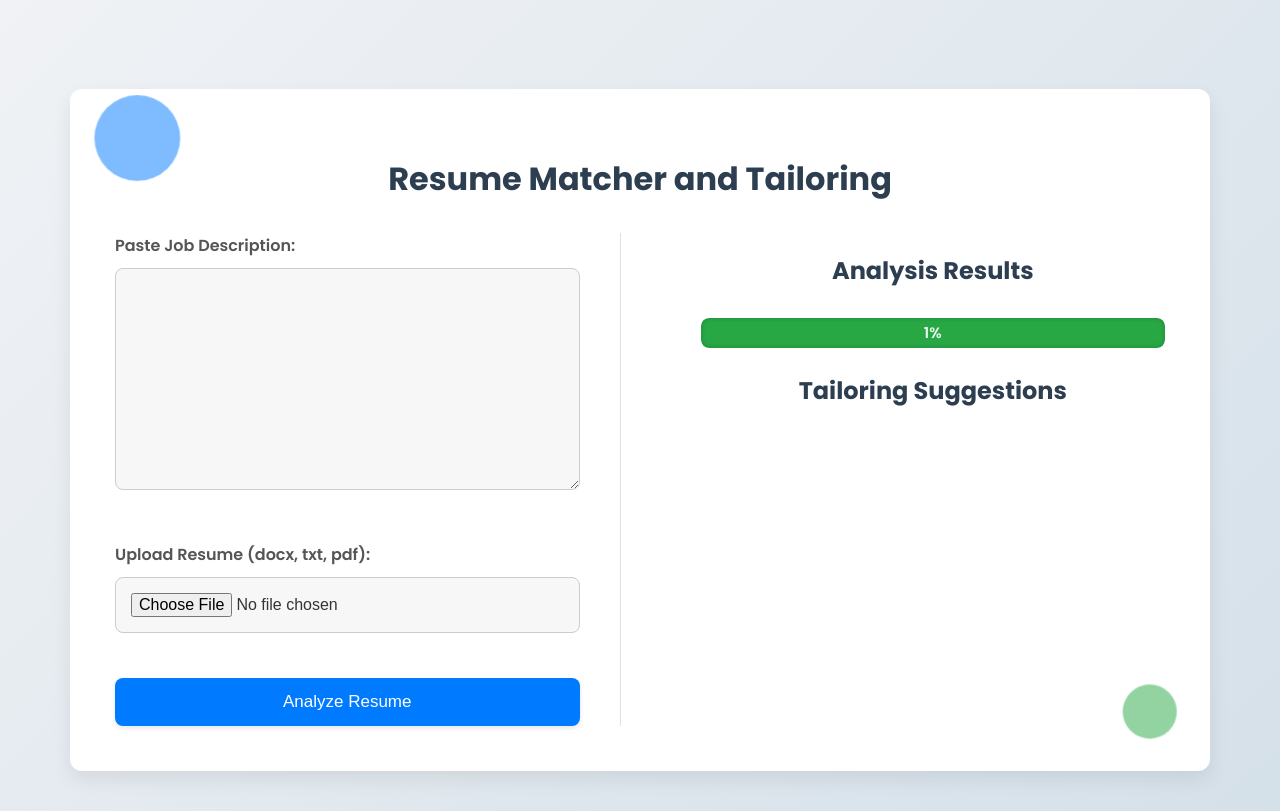
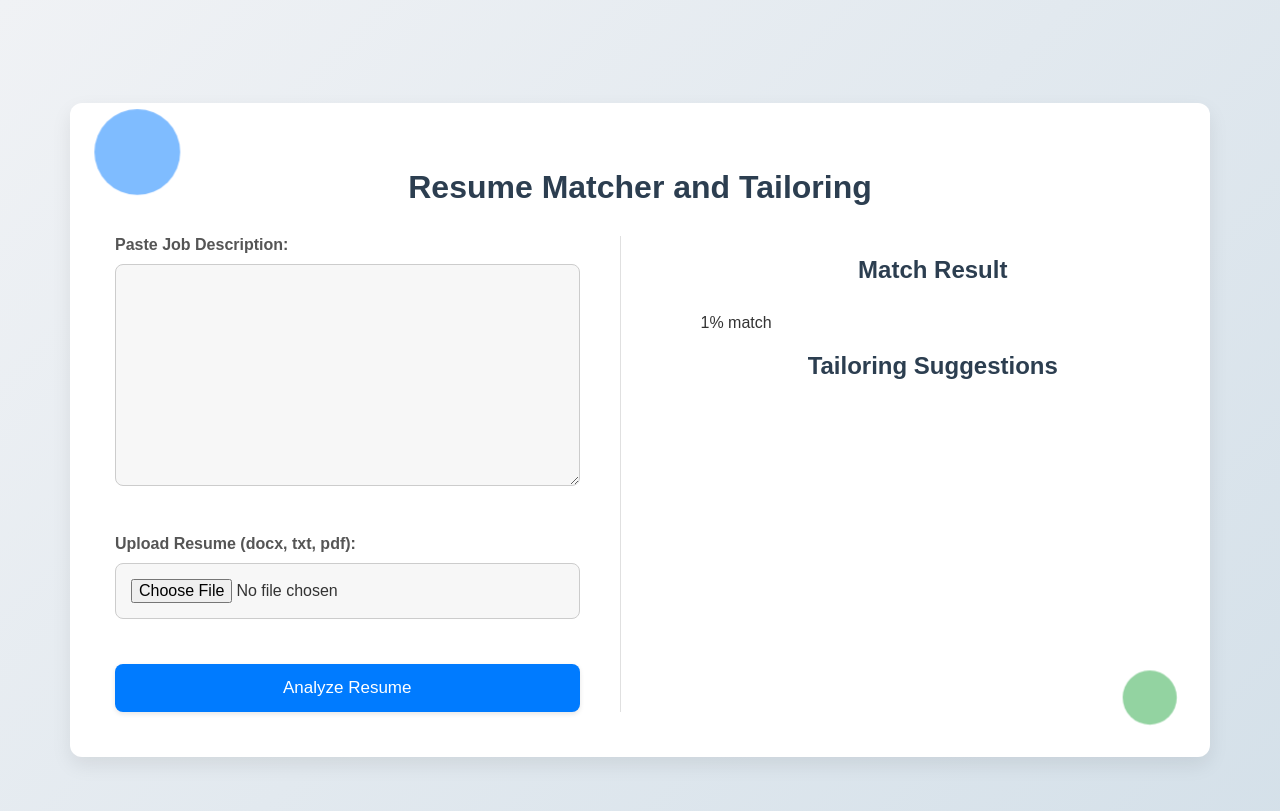
Before and after one commit to krakken190/Resume-Scorer-against-JD-and-Tailoring, a Flask app: template templates/index.html in a window 1280 px wide. Shown: the top 811 px of the page. Run offline with Flask 3, Linux system fonts and the light colour scheme; the template is opened without the code that fills it: most values are stand-ins (such as "Sample title", 1, 10 or a date in 2020).

Commit message:
Update index.html

```diff
--- a/templates/index.html
+++ b/templates/index.html
@@ -7,8 +7,8 @@
     <link rel="stylesheet" href="{{ url_for('static', filename='style.css') }}">
 
     <link rel="preconnect" href="https://fonts.googleapis.com">
-<link rel="preconnect" href="https://fonts.gstatic.com" crossorigin>
-<link href="https://fonts.googleapis.com/css2?family=Poppins:wght@300;400;500;600;700&display=swap" rel="stylesheet">
+    <link rel="preconnect" href="https://fonts.gstatic.com" crossorigin>
+    <link href="https://fonts.googleapis.com/css2?family=Inter:wght@400;600&display=swap" rel="stylesheet">
 </head>
 <body>
     <div class="container">
@@ -27,14 +27,17 @@
                     <button type="submit" class="button">Analyze Resume</button>
                 </form>
             </div>
+
             <div class="results-section">
                 {% if match_percentage %}
-                <h2>Analysis Results</h2>
-                <div class="percentage-bar-container">
-                    <div class="percentage-bar" style="width: '{{ match_percentage }}%';">
-                        <span class="percentage-text">{{ match_percentage }}%</span>
+                    <div class="result-container">
+                        <h2>Match Result</h2>
+                        <div class="progress-container">
+                            <div class="percentage-bar" id="progressBar"></div>
+                        </div>
+                        <div class="percentage-label">{{ match_percentage }}% match</div>
                     </div>
-                </div>
+
                     {% if "good match" in suggestions.lower() %}
                         <p class="success">{{ suggestions }}</p>
                     {% elif "Error" in match_percentage %}
@@ -55,5 +58,15 @@
             </div>
         </div>
     </div>
+
+    {% if match_percentage %}
+    <script>
+        document.addEventListener('DOMContentLoaded', () => {
+            const bar = document.getElementById('progressBar');
+            const percent = parseFloat("{{ match_percentage }}");
+            bar.style.width = percent + '%';
+        });
+    </script>
+    {% endif %}
 </body>
 </html>
```
